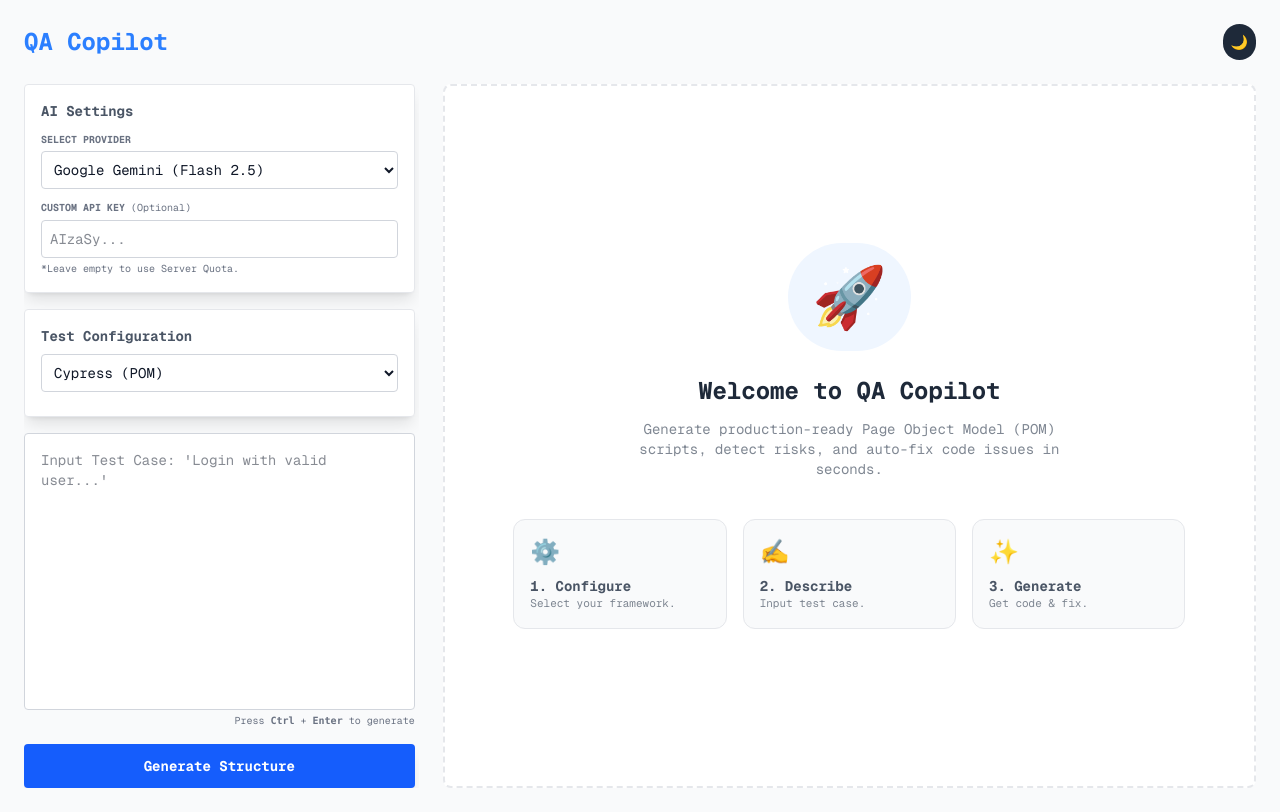
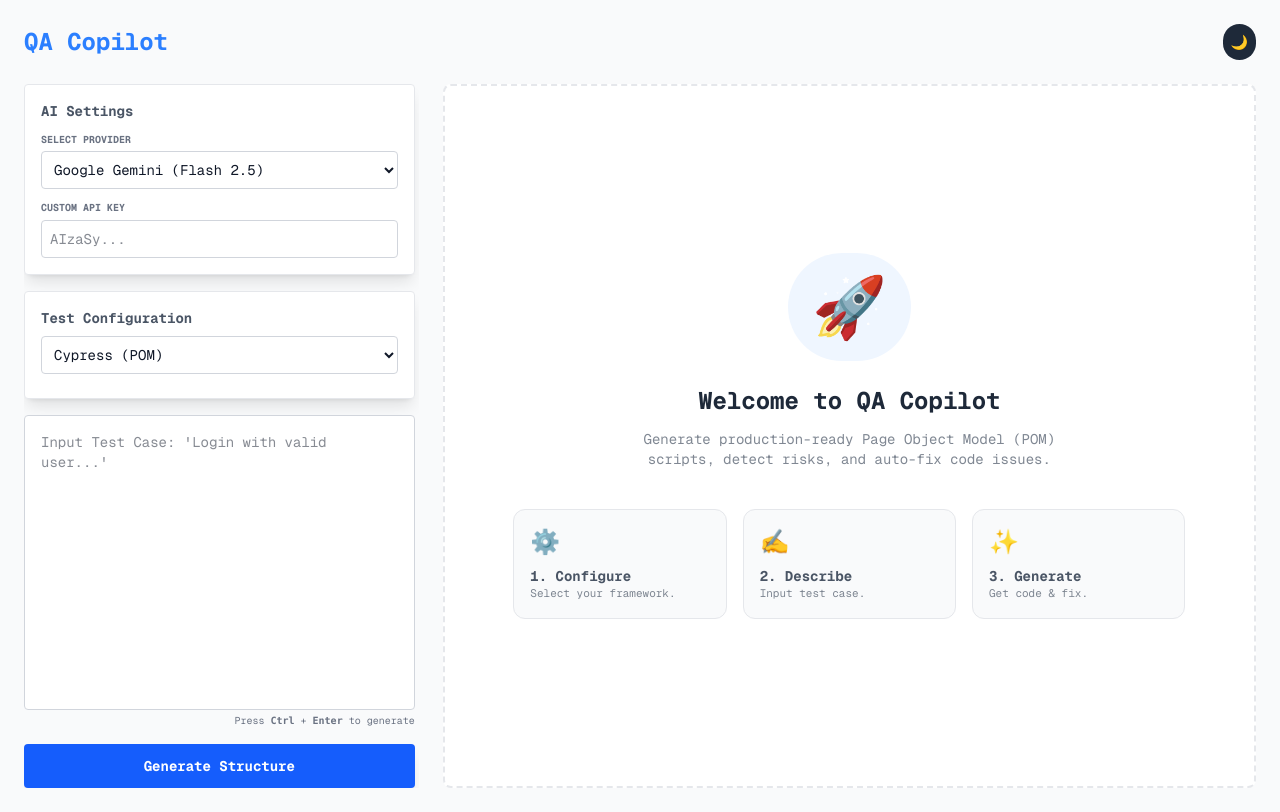
Before and after one commit to archndrx/qa-ai-test-gen, a Next.js app: page / in a window 1280 px wide. Built offline with nearby package versions, Linux system fonts and the light colour scheme.

Commit message:
adjustment wording

```diff
--- a/app/components/feedback/EmptyState.tsx
+++ b/app/components/feedback/EmptyState.tsx
@@ -5,7 +5,7 @@
     <div className="max-w-2xl w-full flex flex-col items-center text-center">
       <div className={`mb-6 p-6 rounded-full ${isDarkMode ? "bg-blue-900/20" : "bg-blue-50"}`}><span className="text-6xl">🚀</span></div>
       <h2 className={`text-2xl font-bold mb-3 ${isDarkMode ? "text-white" : "text-gray-800"}`}>Welcome to QA Copilot</h2>
-      <p className="text-sm opacity-70 mb-10 max-w-md mx-auto">Generate production-ready Page Object Model (POM) scripts, detect risks, and auto-fix code issues in seconds.</p>
+      <p className="text-sm opacity-70 mb-10 max-w-md mx-auto">Generate production-ready Page Object Model (POM) scripts, detect risks, and auto-fix code issues.</p>
       <div className="grid grid-cols-1 md:grid-cols-3 gap-4 w-full text-left">
          <div className={`p-4 rounded-xl border ${isDarkMode ? "bg-gray-800 border-gray-700" : "bg-gray-50 border-gray-200"}`}>
             <div className="text-2xl mb-2">⚙️</div><h3 className="font-bold text-sm">1. Configure</h3><p className="text-[11px] opacity-70">Select your framework.</p>
--- a/app/components/inputs/ControlPanel.tsx
+++ b/app/components/inputs/ControlPanel.tsx
@@ -36,9 +36,9 @@
           </select>
         </div>
         <div>
-          <span className={`text-[10px] uppercase font-bold mb-1 block ${theme.subtext}`}>Custom API Key <span className="font-normal normal-case">(Optional)</span></span>
+          <span className={`text-[10px] uppercase font-bold mb-1 block ${theme.subtext}`}>Custom API Key</span>
           <input type="password" value={userApiKey} onChange={(e) => setUserApiKey(e.target.value)} placeholder={provider === "openai" ? "sk-proj-..." : "AIzaSy..."} className={`w-full p-2 rounded border outline-none ${theme.input}`} />
-          <p className="text-[10px] mt-1 text-gray-500">*Leave empty to use Server Quota.</p>
+          {/* <p className="text-[10px] mt-1 text-gray-500">*Leave empty to use Server Quota.</p> */}
         </div>
       </div>
 
--- a/app/hooks/useQAapp.ts
+++ b/app/hooks/useQAapp.ts
@@ -126,7 +126,7 @@
       saveAs(content, "qa-copilot-project.zip");
       showToast("Project downloaded as ZIP! 📦");
     } catch (error) {
-      showToast("Gagal membuat file ZIP", "error");
+      showToast("Error creating ZIP file ", "error");
     }
   };
 
```
